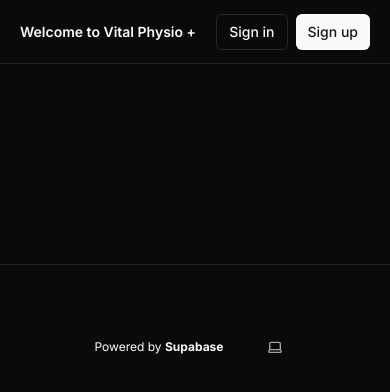
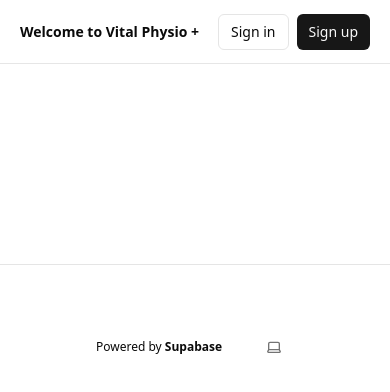
Before and after one commit to ishaan-chadha1/vital-physio-plus, a Next.js app: page /chat in a window 390 px wide. Shown: the top 392 px of the page. Built offline with nearby package versions, Linux system fonts and the light colour scheme; no server answers.

Commit message:
Refactor layout structure to improve styling and responsiveness

```diff
--- a/app/chat/layout.tsx
+++ b/app/chat/layout.tsx
@@ -16,11 +16,13 @@ export default function RootLayout({
   children: React.ReactNode
 }) {
   return (
-<html lang="en" suppressHydrationWarning>
-  <body className={`${inter.className} ${typeof window !== "undefined" ? localStorage.getItem("theme") || "dark" : ""}`}>
-    {children}
-  </body>
-</html>
+    <html lang="en">
+    <body>
+      <div className="flex flex-col gap-20 max-w-5xl p-5">
+        {children}
+      </div>
+    </body>
+  </html>
 
   )
 }
--- a/app/layout.tsx
+++ b/app/layout.tsx
@@ -30,7 +30,7 @@ export default function RootLayout({
   children: React.ReactNode;
 }>) {
   return (
-    <html lang="en" className={geistSans.className} suppressHydrationWarning>
+    <html lang="en" suppressHydrationWarning>
       <body className="bg-background text-foreground">
         <ThemeProvider
           attribute="class"
```
